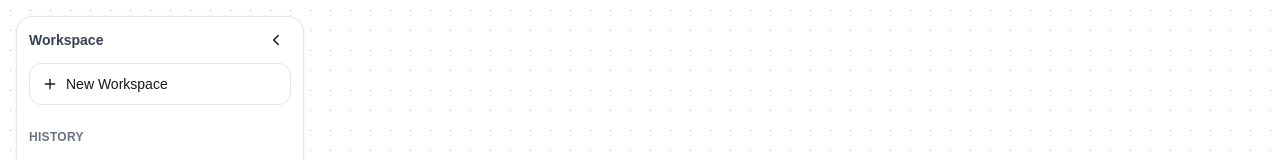
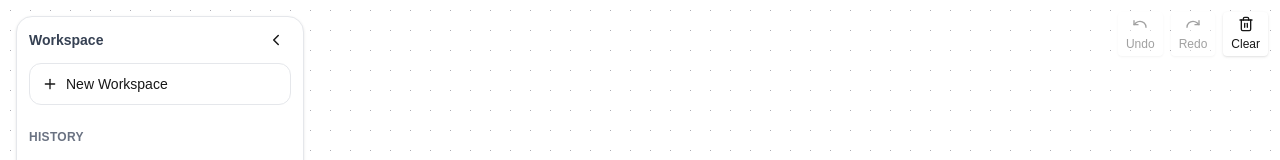
Before and after one commit to iqbalhossen0483/chatbot-flow-builder, a Next.js app: page / in a window 1280 px wide. Shown: the top 160 px of the page. Built offline with nearby package versions, Linux system fonts and the light colour scheme.

Commit message:
store states in indexDB and added undo and redo

```diff
--- a/components/home/FlowContainer.tsx
+++ b/components/home/FlowContainer.tsx
@@ -1,4 +1,6 @@
 "use client";
+import { clearHistory } from "@/components/libs/flowDB";
+import { useFlowHistory } from "@/hooks/useFlowHistory";
 import {
   Background,
   Connection,
@@ -13,7 +15,7 @@ import {
   type OnEdgesChange,
   type OnNodesChange,
 } from "@xyflow/react";
-import { MouseEvent, useCallback, useState } from "react";
+import { useCallback, useState } from "react";
 import {
   defaultEdgeOptions,
   fitViewOptions,
@@ -21,30 +23,86 @@ import {
   initialNodes,
   nodeTypes,
 } from "./flow.config";
+import Toolbar from "./Toolbar";
 
-function FlowContainer() {
+export default function FlowContainer() {
   const [nodes, setNodes] = useState<Node[]>(initialNodes);
   const [edges, setEdges] = useState<Edge[]>(initialEdges);
+  const { save, undo, redo, canUndo, canRedo, saveStatus, isRestoring } =
+    useFlowHistory(setNodes, setEdges, { debounceMs: 1500 });
 
   const onNodesChange: OnNodesChange = useCallback(
-    (changes) => setNodes((nds) => applyNodeChanges(changes, nds)),
-    [setNodes],
+    (changes) => {
+      const isMutation = changes.some((c) =>
+        ["add", "remove", "position"].includes(c.type),
       );
-  const onEdgesChange: OnEdgesChange = useCallback(
-    (changes) => setEdges((eds) => applyEdgeChanges(changes, eds)),
-    [setEdges],
-  );
-  const onConnect: OnConnect = useCallback(
-    (connection) => setEdges((eds) => addEdge(connection, eds)),
-    [setEdges],
-  );
-  const onReconnect = useCallback(
-    (oldEdge: Edge, newConnection: Connection) =>
-      setEdges((els) => reconnectEdge(oldEdge, newConnection, els)),
-    [],
+      setNodes((nds) => {
+        const next = applyNodeChanges(changes, nds);
+        if (isMutation) save(next, edges);
+        return next;
+      });
+    },
+    [edges, save],
   );
 
+  const onEdgesChange: OnEdgesChange = useCallback(
+    (changes) => {
+      setEdges((eds) => {
+        const next = applyEdgeChanges(changes, eds);
+        save(nodes, next);
+        return next;
+      });
+    },
+    [nodes, save],
+  );
+
+  const onConnect: OnConnect = useCallback(
+    (connection) => {
+      setEdges((eds) => {
+        const next = addEdge(connection, eds);
+        save(nodes, next);
+        return next;
+      });
+    },
+    [nodes, save],
+  );
+
+  const onReconnect = useCallback(
+    (oldEdge: Edge, newConnection: Connection) => {
+      setEdges((els) => {
+        const next = reconnectEdge(oldEdge, newConnection, els);
+        save(nodes, next);
+        return next;
+      });
+    },
+    [nodes, save],
+  );
+
+  const handleClear = useCallback(async () => {
+    await clearHistory();
+    setNodes([]);
+    setEdges([]);
+  }, []);
+
+  if (isRestoring) {
     return (
+      <div className="flex h-full w-full items-center justify-center text-sm text-gray-400">
+        Restoring last session…
+      </div>
+    );
+  }
+
+  return (
+    <div className="relative h-full w-full">
+      <Toolbar
+        canRedo={canRedo}
+        canUndo={canUndo}
+        saveStatus={saveStatus}
+        onClear={handleClear}
+        onRedo={redo}
+        onUndo={undo}
+      />
+
       <ReactFlow
         nodes={nodes}
         edges={edges}
@@ -56,13 +114,12 @@ function FlowContainer() {
         fitViewOptions={fitViewOptions}
         defaultEdgeOptions={defaultEdgeOptions}
         deleteKeyCode={["Delete"]}
-      elevateEdgesOnSelect={true}
-      edgesReconnectable={true}
+        elevateEdgesOnSelect
+        edgesReconnectable
         onReconnect={onReconnect}
       >
         <Background />
       </ReactFlow>
+    </div>
   );
 }
-
-export default FlowContainer;
--- /dev/null
+++ b/components/home/Toolbar.tsx
@@ -0,0 +1,76 @@
+import { SaveStatus } from "@/hooks/useFlowHistory";
+import { Check, CircleX, Redo, Save, Trash2, Undo } from "lucide-react";
+import React, { JSX } from "react";
+
+const STATUS_LABEL: Record<SaveStatus, JSX.Element | null> = {
+  idle: null,
+  saving: (
+    <>
+      <Save size={16} />
+      <p>Saving…</p>
+    </>
+  ),
+  saved: (
+    <>
+      <Check size={16} className="text-green-600" />
+      <p>Saved</p>
+    </>
+  ),
+  error: (
+    <>
+      <CircleX size={16} className="text-red-500" />
+      <p>Save failed</p>
+    </>
+  ),
+};
+
+type Props = {
+  onUndo: () => Promise<void>;
+  onRedo: () => Promise<void>;
+  onClear: () => Promise<void>;
+  canUndo: boolean;
+  canRedo: boolean;
+  saveStatus: SaveStatus;
+};
+
+const Toolbar = ({
+  onUndo,
+  onRedo,
+  onClear,
+  canUndo,
+  canRedo,
+  saveStatus,
+}: Props) => {
+  const className =
+    "rounded bg-white px-2 py-1 text-xs shadow disabled:opacity-40 hover:bg-gray-50 flex flex-col justify-center items-center gap-1";
+  return (
+    <div className="absolute right-3 top-3 z-10 flex items-center gap-2">
+      <button
+        onClick={onUndo}
+        disabled={!canUndo}
+        title="Undo (Ctrl+Z)"
+        className={className}
+      >
+        <Undo size={16} /> Undo
+      </button>
+      <button
+        onClick={onRedo}
+        disabled={!canRedo}
+        title="Redo (Ctrl+Y or Ctrl+Shift+Z)"
+        className={className}
+      >
+        <Redo size={16} /> Redo
+      </button>
+      <button onClick={onClear} title="Clear canvas" className={className}>
+        <Trash2 size={16} /> Clear
+      </button>
+      {STATUS_LABEL[saveStatus] && (
+        <span className="rounded bg-white/90 px-2 py-1 text-xs shadow flex flex-col justify-center items-center">
+          {STATUS_LABEL[saveStatus]}
+        </span>
+      )}
+    </div>
+  );
+};
+
+export default Toolbar;
--- /dev/null
+++ b/components/libs/flowDB.ts
@@ -0,0 +1,80 @@
+import type { Edge, Node } from "@xyflow/react";
+import Dexie, { type Table } from "dexie";
+
+export type FlowSnapshot = {
+  id?: number; // auto-incremented primary key
+  nodes: Node[];
+  edges: Edge[];
+  timestamp: number;
+};
+
+export type FlowMeta = {
+  key: string; // key is currentIndex
+  value: number;
+};
+
+class FlowDatabase extends Dexie {
+  history!: Table<FlowSnapshot, number>;
+  meta!: Table<FlowMeta, string>;
+
+  constructor() {
+    super("flow-db");
+    this.version(1).stores({
+      history: "++id", // auto-increment id
+      meta: "key", // "key" is the primary key
+    });
+  }
+}
+
+export const db = new FlowDatabase();
+
+/** Push new snapshot; truncate any "future" snapshots beyond currentIndex. */
+export async function pushSnapshot(
+  nodes: Node[],
+  edges: Edge[],
+  currentIndex: number,
+): Promise<number> {
+  // Delete everything after currentIndex (the redo branch)
+  const all = await db.history.toArray();
+  const toDelete = all.slice(currentIndex + 1).map((s) => s.id!);
+  if (toDelete.length > 0) await db.history.bulkDelete(toDelete);
+
+  // Add new snapshot
+  await db.history.add({ nodes, edges, timestamp: Date.now() });
+
+  // New index = everything that remains
+  const newIndex = (await db.history.count()) - 1;
+  await db.meta.put({ key: "currentIndex", value: newIndex });
+
+  return newIndex;
+}
+
+/** Get snapshot at a given array index position. */
+export async function getSnapshotAt(
+  index: number,
+): Promise<FlowSnapshot | null> {
+  const all = await db.history.toArray();
+  return all[index] ?? null;
+}
+
+/** Total number of snapshots. */
+export async function getHistoryLength(): Promise<number> {
+  return db.history.count();
+}
+
+export async function getPersistedIndex(): Promise<number> {
+  const row = await db.meta.get("currentIndex");
+  return row?.value ?? -1;
+}
+
+export async function setPersistedIndex(index: number): Promise<void> {
+  await db.meta.put({ key: "currentIndex", value: index });
+}
+
+/** Wipe everything — use for a "clear canvas" action. */
+export async function clearHistory(): Promise<void> {
+  await db.transaction("rw", db.history, db.meta, async () => {
+    await db.history.clear();
+    await db.meta.clear();
+  });
+}
--- /dev/null
+++ b/hooks/useFlowHistory.ts
@@ -0,0 +1,135 @@
+import {
+  getHistoryLength,
+  getPersistedIndex,
+  getSnapshotAt,
+  pushSnapshot,
+  setPersistedIndex,
+} from "@/components/libs/flowDB";
+import type { Edge, Node } from "@xyflow/react";
+import { useCallback, useEffect, useRef, useState } from "react";
+
+export type SaveStatus = "idle" | "saving" | "saved" | "error";
+
+type Options = {
+  debounceMs?: number;
+};
+
+export function useFlowHistory(
+  setNodes: React.Dispatch<React.SetStateAction<Node[]>>,
+  setEdges: React.Dispatch<React.SetStateAction<Edge[]>>,
+  { debounceMs = 1500 }: Options = {},
+) {
+  const [currentIndex, setCurrentIndex] = useState(-1);
+  const [historyLength, setHistoryLength] = useState(0);
+  const [saveStatus, setSaveStatus] = useState<SaveStatus>("idle");
+  const [isRestoring, setIsRestoring] = useState(true);
+
+  const indexRef = useRef(-1);
+  const debounceTimer = useRef<ReturnType<typeof setTimeout> | null>(null);
+
+  // Restore last state on mount
+  useEffect(() => {
+    (async () => {
+      const [idx, len] = await Promise.all([
+        getPersistedIndex(),
+        getHistoryLength(),
+      ]);
+
+      if (idx >= 0 && len > 0) {
+        const snapshot = await getSnapshotAt(idx);
+        if (snapshot) {
+          setNodes(snapshot.nodes);
+          setEdges(snapshot.edges);
+        }
+        indexRef.current = idx;
+        setCurrentIndex(idx);
+        setHistoryLength(len);
+      }
+
+      setIsRestoring(false);
+    })();
+  }, []); // eslint-disable-line react-hooks/exhaustive-deps
+
+  // Debounced save
+  const save = useCallback(
+    (nodes: Node[], edges: Edge[]) => {
+      if (debounceTimer.current) clearTimeout(debounceTimer.current);
+      setSaveStatus("saving");
+
+      debounceTimer.current = setTimeout(async () => {
+        try {
+          const newIndex = await pushSnapshot(nodes, edges, indexRef.current);
+          indexRef.current = newIndex;
+          setCurrentIndex(newIndex);
+          setHistoryLength(newIndex + 1);
+          setSaveStatus("saved");
+        } catch (err) {
+          console.error("[flowDB] Save failed:", err);
+          setSaveStatus("error");
+        }
+      }, debounceMs);
+    },
+    [debounceMs],
+  );
+
+  const undo = useCallback(async () => {
+    if (indexRef.current <= 0) return;
+    const prevIndex = indexRef.current - 1;
+
+    const snapshot = await getSnapshotAt(prevIndex);
+    if (!snapshot) return;
+
+    setNodes(snapshot.nodes);
+    setEdges(snapshot.edges);
+    await setPersistedIndex(prevIndex);
+
+    indexRef.current = prevIndex;
+    setCurrentIndex(prevIndex);
+    setSaveStatus("saved");
+  }, [setNodes, setEdges]);
+
+  const redo = useCallback(async () => {
+    const len = await getHistoryLength();
+    if (indexRef.current >= len - 1) return;
+    const nextIndex = indexRef.current + 1;
+
+    const snapshot = await getSnapshotAt(nextIndex);
+    if (!snapshot) return;
+
+    setNodes(snapshot.nodes);
+    setEdges(snapshot.edges);
+    await setPersistedIndex(nextIndex);
+
+    indexRef.current = nextIndex;
+    setCurrentIndex(nextIndex);
+    setSaveStatus("saved");
+  }, [setNodes, setEdges]);
+
+  // Keyboard shortcuts
+  useEffect(() => {
+    const handler = (e: KeyboardEvent) => {
+      if (e.target instanceof HTMLInputElement) return;
+      const mod = e.ctrlKey || e.metaKey;
+      if (mod && !e.shiftKey && e.key === "z") {
+        e.preventDefault();
+        undo();
+      }
+      if (mod && (e.key === "y" || (e.shiftKey && e.key === "z"))) {
+        e.preventDefault();
+        redo();
+      }
+    };
+    window.addEventListener("keydown", handler);
+    return () => window.removeEventListener("keydown", handler);
+  }, [undo, redo]);
+
+  return {
+    save,
+    undo,
+    redo,
+    canUndo: currentIndex > 0,
+    canRedo: currentIndex < historyLength - 1,
+    saveStatus,
+    isRestoring,
+  };
+}
--- a/package.json
+++ b/package.json
@@ -11,6 +11,7 @@
   "dependencies": {
     "@xyflow/react": "^12.10.0",
     "clsx": "^2.1.1",
+    "dexie": "^4.3.0",
     "lucide-react": "^0.563.0",
     "next": "16.1.6",
     "react": "19.2.3",
```
Also changed, not shown: 1 other file (tests, documents, lock files or other folders). Lines whose indentation alone changed are shown as unchanged.
